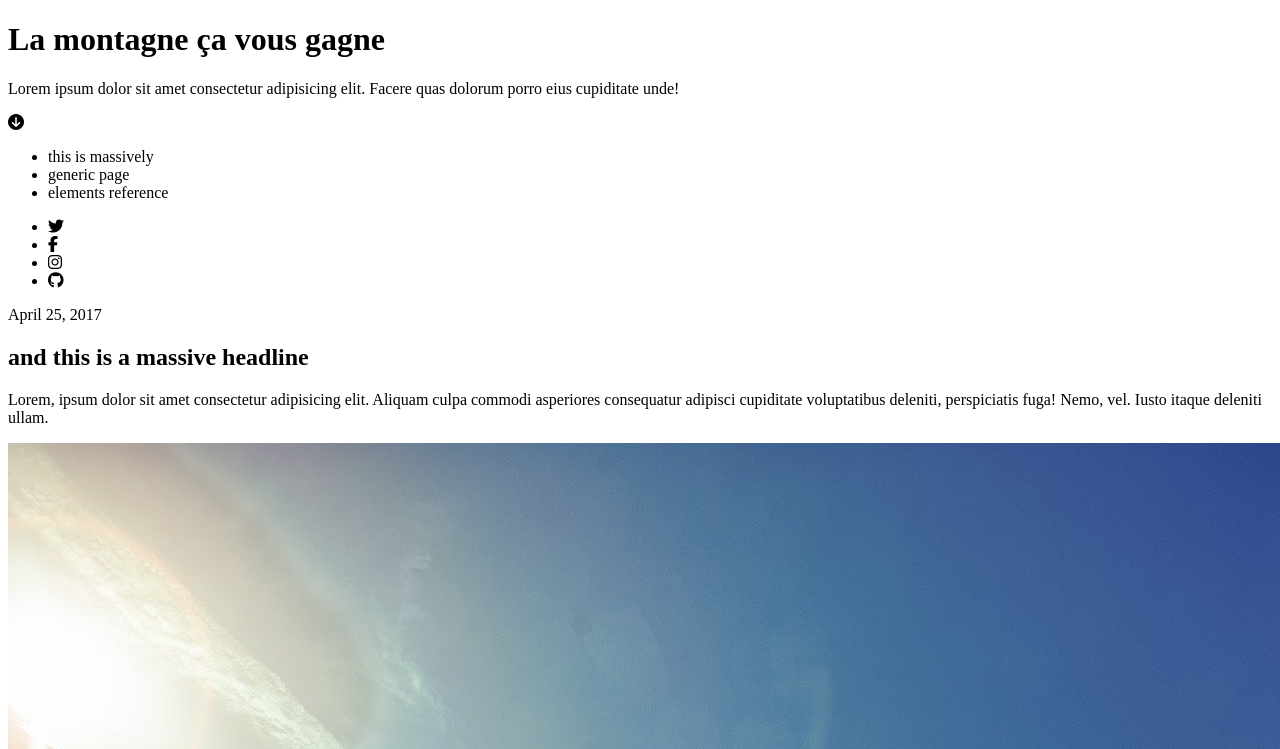
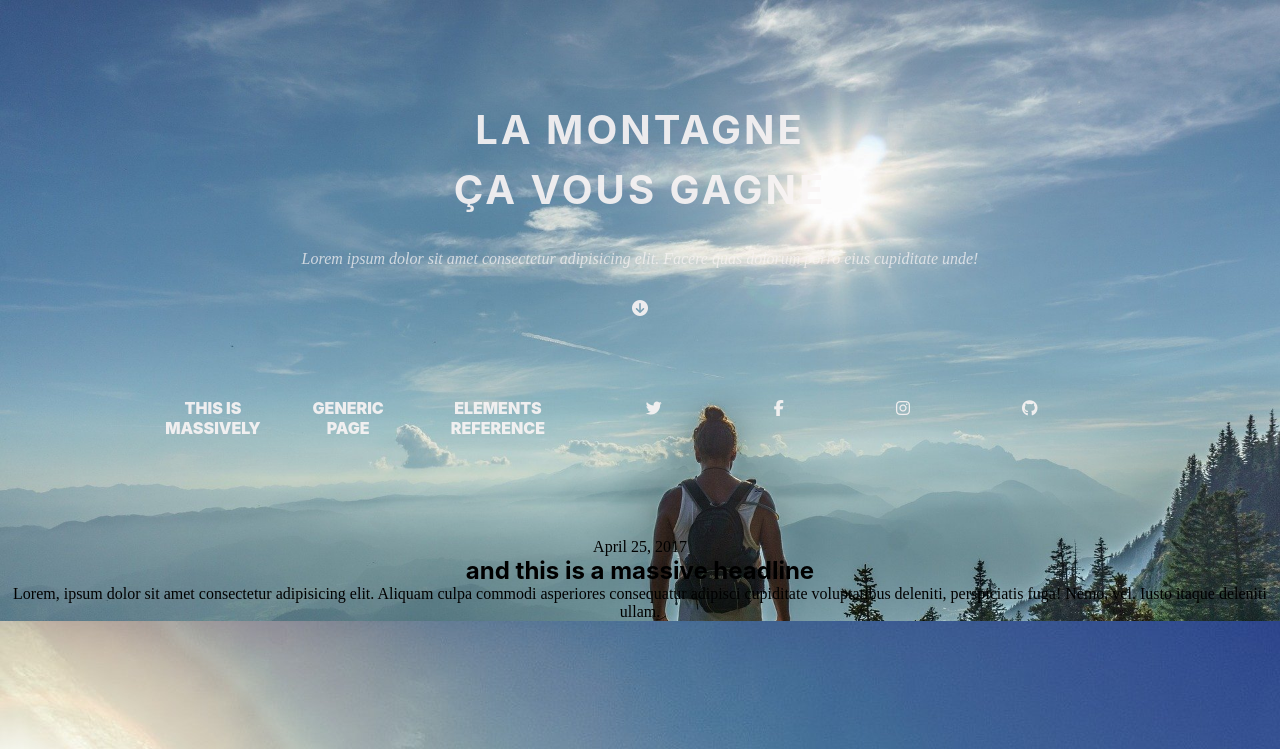
Before and after one commit to sunsand03/integration_la_montagne, a plain HTML site: page index.html in a window 1280 px wide. Shown: the top 749 px of the page. Drawn offline with Linux system fonts and the light colour scheme.

Commit message:
ajout du style

```diff
--- a/assets/styles/_settings.scss
+++ b/assets/styles/_settings.scss
@@ -1,6 +1,32 @@
-// polices
+// variables
+$white : rgba(248, 244, 244, 0.908);
+
+//mixins
+@mixin centerUniqueElement{
+    display: flex;
+    align-items: center;
+    justify-content: center;
+}
+
+
+// paramètres généraux
+*{
+    margin: 0;
+    padding: 0;
+    box-sizing: border-box;
+}
 body{
     font-family: 'Inter', sans-serif;
+
+    background: url('../images/bg.jpg') center/cover fixed;
+    min-height:100vh;
+    text-align: center;
+    max-width: 1500px;
+    margin: 0 auto;
+}
+ul{
+    list-style: none;
+}
+p{
     font-family: 'Merriweather', serif;
-
 }
--- a/assets/styles/layout/_header.scss
+++ b/assets/styles/layout/_header.scss
@@ -0,0 +1,43 @@
+header{
+    color:$white;
+    padding: 100px 10px;
+    .header-content{
+        padding-bottom: 80px;
+        h1{
+            text-transform: uppercase;
+            letter-spacing: 3px;
+            line-height: 1.5em;
+            @include centerUniqueElement;
+            width: 32%;
+            margin: 0 auto;
+            font-size: 2.5rem;
+        }
+        p{
+            padding: 30px 0;
+            font-style: italic;
+            opacity: 0.8;
+        }
+    }
+    nav{
+        display: flex;
+        width: 80%;
+        margin: 0 auto;
+        .menu{
+            width: 45%;
+            ul{
+                display: flex;
+                text-transform: uppercase;
+                font-weight: 900;
+            }
+        }
+        .social-networks{
+            width: 50%;
+            align-items: center;
+            ul{
+                display: flex;
+                justify-content: space-around;
+                align-items: flex-end;
+            }
+        }
+    }
+}
--- a/index.html
+++ b/index.html
@@ -11,11 +11,11 @@
 <body>
 
     <header>
+        <div class="header-content">
             <h1>La montagne ça vous gagne</h1>
             <p>Lorem ipsum dolor sit amet consectetur adipisicing elit. Facere quas dolorum porro eius cupiditate unde!</p>
             <i class="fa-solid fa-circle-arrow-down"></i>
-    </header>
-
+        </div>
         <nav>
             <div class="menu">
                 <ul>
@@ -33,6 +33,9 @@
                 </ul>
             </div>
         </nav>
+    </header>
+
+
 
     <main>
         <section class="headline">
```
Also changed, not shown: assets/styles/style.css, 1 other file. Lines whose indentation alone changed are shown as unchanged.
